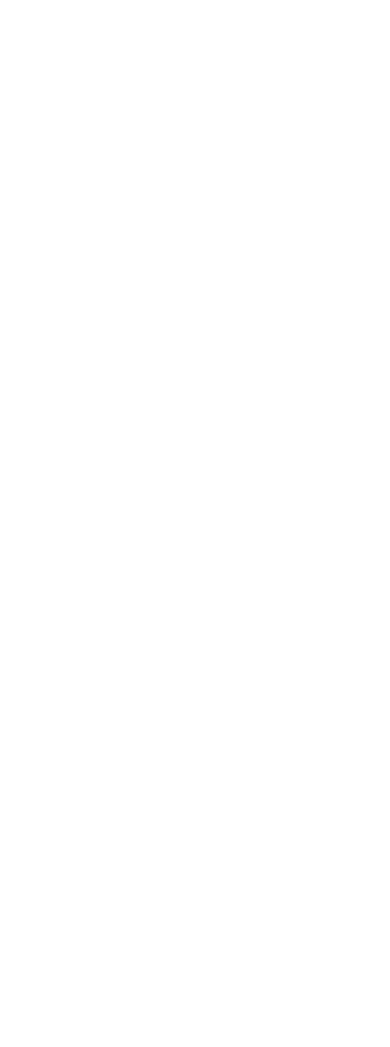
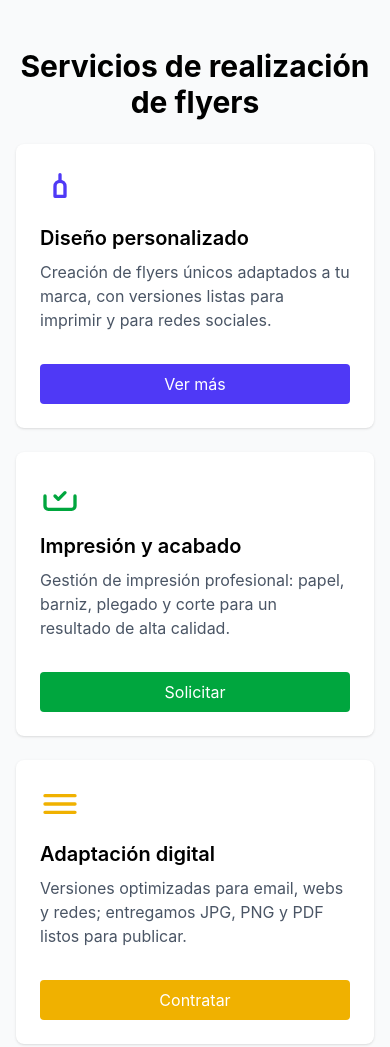
Before and after one commit to shini66/Clase18-MT, a website: page src/index.html in a window 390 px wide. Before the commit the page ends 844 px from the top, so only its background shows below. Drawn offline with nearby package versions, Linux system fonts and the light colour scheme; files that its build step writes are made by us from their sources.

Commit message:
feat: Add flyers services section to homepage
Introduce a new services section in src/index.html showcasing flyer offerings. Adds a Tailwind-styled container with a 3-column responsive grid containing three service cards: Diseño personalizado, Impresión y acabado, and Adaptación digital — each with an SVG icon, description and CTA button. Improves presentation and access to flyer-related services on the main page.

```diff
--- a/src/index.html
+++ b/src/index.html
@@ -14,8 +14,46 @@
     </header>
 
     <main>
-        <section>
-            <!-- Contenido servicios -->
+        <section class="py-12 bg-gray-50">
+            <div class="max-w-6xl mx-auto px-4">
+                <h2 class="text-3xl font-bold mb-6 text-center">Servicios de realización de flyers</h2>
+                <div class="grid grid-cols-1 md:grid-cols-3 gap-6">
+                    <article class="bg-white p-6 rounded-lg shadow hover:shadow-lg transition h-full flex flex-col">
+                        <div class="mb-4">
+                            <svg xmlns="http://www.w3.org/2000/svg" class="w-10 h-10 text-indigo-600" fill="none" viewBox="0 0 24 24" stroke="currentColor">
+                                <path stroke-linecap="round" stroke-linejoin="round" stroke-width="2" d="M12 8c-1.657 0-3 1.343-3 3v6h6v-6c0-1.657-1.343-3-3-3z" />
+                                <path stroke-linecap="round" stroke-linejoin="round" stroke-width="2" d="M12 4v4" />
+                            </svg>
+                        </div>
+                        <h3 class="text-xl font-semibold mb-2">Diseño personalizado</h3>
+                        <p class="text-gray-600 mb-4 flex-1">Creación de flyers únicos adaptados a tu marca, con versiones listas para imprimir y para redes sociales.</p>
+                        <a href="#" class="mt-4 inline-block bg-indigo-600 text-white text-center py-2 px-4 rounded hover:bg-indigo-700 transition">Ver más</a>
+                    </article>
+
+                    <article class="bg-white p-6 rounded-lg shadow hover:shadow-lg transition h-full flex flex-col">
+                        <div class="mb-4">
+                            <svg xmlns="http://www.w3.org/2000/svg" class="w-10 h-10 text-green-600" fill="none" viewBox="0 0 24 24" stroke="currentColor">
+                                <path stroke-linecap="round" stroke-linejoin="round" stroke-width="2" d="M9 12l2 2 4-4" />
+                                <path stroke-linecap="round" stroke-linejoin="round" stroke-width="2" d="M21 12v6a2 2 0 0 1-2 2H5a2 2 0 0 1-2-2v-6" />
+                            </svg>
+                        </div>
+                        <h3 class="text-xl font-semibold mb-2">Impresión y acabado</h3>
+                        <p class="text-gray-600 mb-4 flex-1">Gestión de impresión profesional: papel, barniz, plegado y corte para un resultado de alta calidad.</p>
+                        <a href="#" class="mt-4 inline-block bg-green-600 text-white text-center py-2 px-4 rounded hover:bg-green-700 transition">Solicitar</a>
+                    </article>
+
+                    <article class="bg-white p-6 rounded-lg shadow hover:shadow-lg transition h-full flex flex-col">
+                        <div class="mb-4">
+                            <svg xmlns="http://www.w3.org/2000/svg" class="w-10 h-10 text-yellow-500" fill="none" viewBox="0 0 24 24" stroke="currentColor">
+                                <path stroke-linecap="round" stroke-linejoin="round" stroke-width="2" d="M3 7h18M3 12h18M3 17h18" />
+                            </svg>
+                        </div>
+                        <h3 class="text-xl font-semibold mb-2">Adaptación digital</h3>
+                        <p class="text-gray-600 mb-4 flex-1">Versiones optimizadas para email, webs y redes; entregamos JPG, PNG y PDF listos para publicar.</p>
+                        <a href="#" class="mt-4 inline-block bg-yellow-500 text-white text-center py-2 px-4 rounded hover:bg-yellow-600 transition">Contratar</a>
+                    </article>
+                </div>
+            </div>
         </section>
         <section>
             <!-- Contenido contacto -->
```
